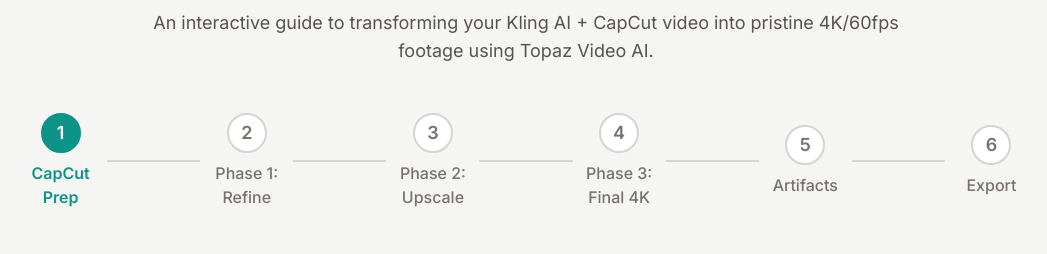
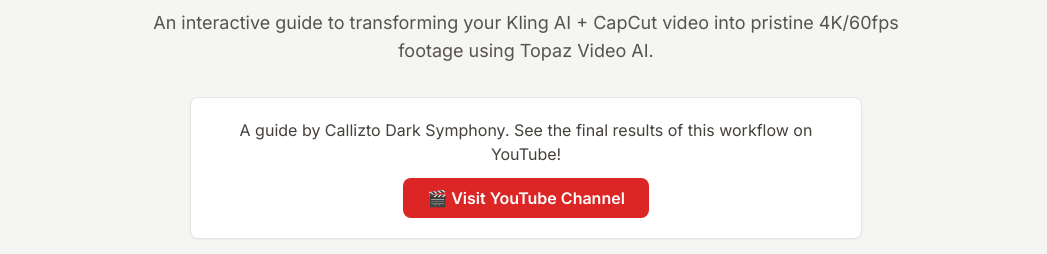
Before and after one commit to CalliztoDarkSymphony/video-upscaling-guide, a plain HTML site: page index.html in a window 1280 px wide. Shown: the part 87-341 px from the top of the page, without its empty margins (114-1161 px from the left). Drawn offline with nearby package versions, Linux system fonts and the light colour scheme.

Commit message:
Add files via upload

```diff
--- a/index.html
+++ b/index.html
@@ -74,10 +74,17 @@
 
     <div class="container mx-auto px-4 py-8 max-w-7xl">
 
-        <header class="text-center mb-12">
+        <header class="text-center mb-8">
             <h1 class="text-4xl md:text-5xl font-bold text-stone-900">The 4K Upscaling Playbook</h1>
             <p class="mt-4 text-lg text-stone-600 max-w-3xl mx-auto">An interactive guide to transforming your Kling AI + CapCut video into pristine 4K/60fps footage using Topaz Video AI.</p>
         </header>
+
+        <div class="mb-12 bg-white p-5 rounded-lg shadow-sm border border-stone-200 max-w-2xl mx-auto text-center">
+             <p class="text-stone-700">A guide by Callizto Dark Symphony. See the final results of this workflow on YouTube!</p>
+             <a href="https://www.youtube.com/@CalliztoDarkSymphony" target="_blank" class="mt-3 inline-block bg-red-600 text-white font-semibold px-6 py-2 rounded-lg hover:bg-red-700 transition-colors">
+                🎬 Visit YouTube Channel
+             </a>
+        </div>
 
         <nav id="stepper-nav" class="mb-12 flex items-center justify-center">
             <div class="flex items-center w-full max-w-5xl">
```
